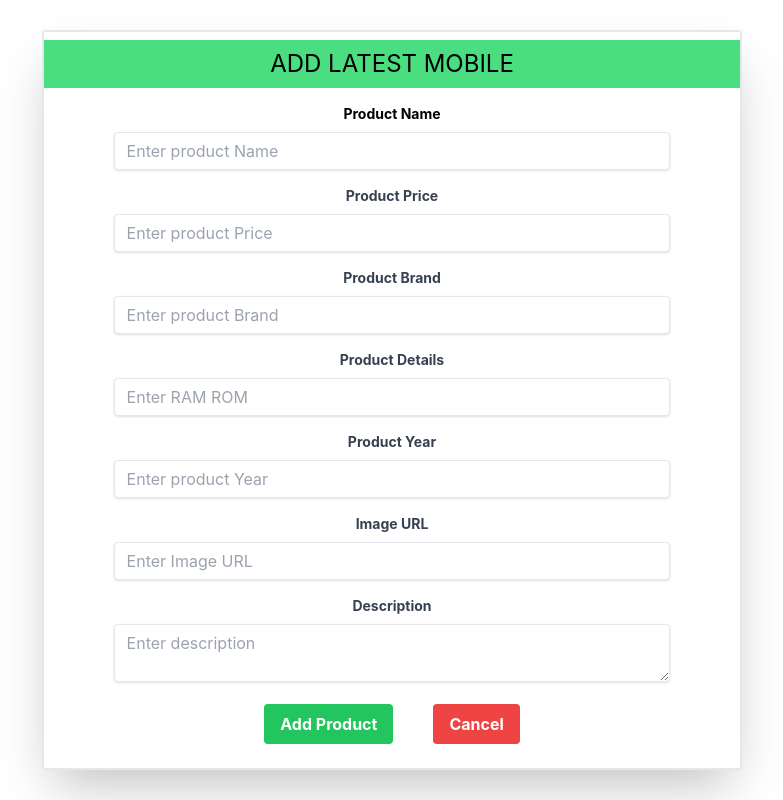
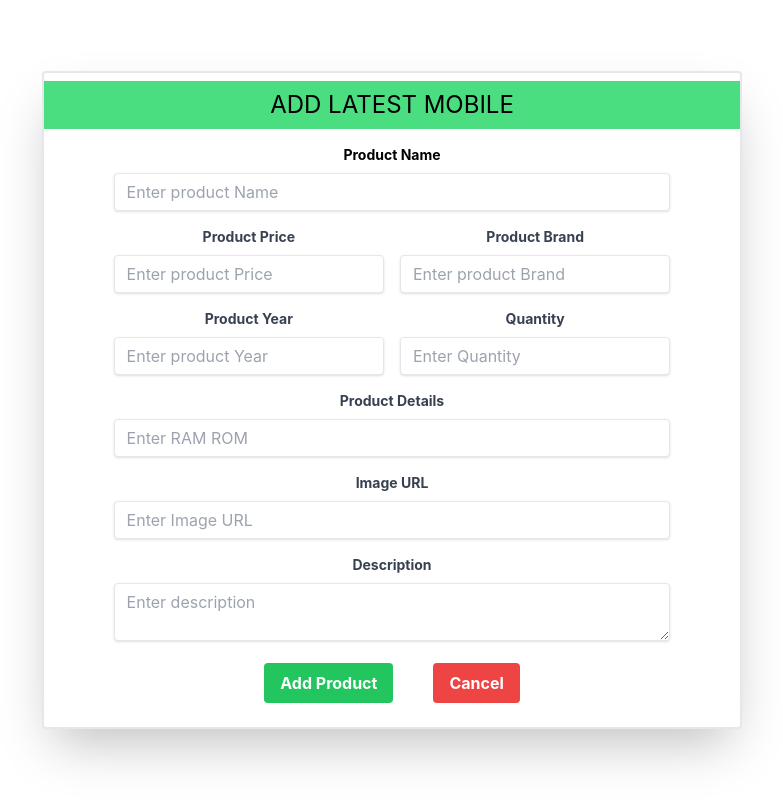
Before and after one commit to NipunaSudesh/Mobile-Store-Management-System, a React (Create React App) app in the folder FrontEnd/: page /addproduct in a window 1280 px wide. Shown: the whole page, without its empty margins (248-1031 px from the left). Built offline with nearby package versions, Linux system fonts and the light colour scheme.

Commit message:
updated admin panel

```diff
--- a/FrontEnd/src/Pages/adminPanel/AddMobile.js
+++ b/FrontEnd/src/Pages/adminPanel/AddMobile.js
@@ -7,6 +7,7 @@ export const AddMobile = () => {
     const [price, setPrice] = useState('');
     const [imgURL, setImgURL] = useState('');
     const [year, setYear] = useState('');
+    const [quantity, setQuantity] = useState('');
     const [brand, setBrand] = useState('');
     const [details, setDetails] = useState('');
     const [description, setDescription] = useState('');
@@ -22,6 +23,7 @@ export const AddMobile = () => {
           price: parseFloat(price),
           imgURL,
           year: parseInt(year),
+          quantity:parseInt(quantity),
           brand,
           details,
           description
@@ -37,6 +39,7 @@ export const AddMobile = () => {
         setPrice('');
         setImgURL('');
         setYear('');
+        setQuantity('');
         setBrand('');
         setDetails('');
         setDescription('');
@@ -83,7 +86,8 @@ export const AddMobile = () => {
                 onChange={(e) => setName(e.target.value)}
               />
             </div>
-            <div className='mb-4'>
+              <div className='flex gap-4 '>
+              <div className='mb-4 w-full'>
               <label className='block text-gray-700 text-sm font-bold mb-2' htmlFor='price'>Product Price</label>
               <input
                 className='shadow appearance-none border rounded w-full py-2 px-3 text-gray-700 leading-tight focus:outline-none focus:shadow-outline'
@@ -96,7 +100,7 @@ export const AddMobile = () => {
                 onChange={(e) => setPrice(e.target.value)}
               />
             </div>
-            <div className='mb-4'>
+            <div className='mb-4 w-full'>
               <label className='block text-gray-700 text-sm font-bold mb-2' htmlFor='brand'>Product Brand</label>
               <input
                 className='shadow appearance-none border rounded w-full py-2 px-3 text-gray-700 leading-tight focus:outline-none focus:shadow-outline'
@@ -109,6 +113,36 @@ export const AddMobile = () => {
                 onChange={(e) => setBrand(e.target.value)}
               />
             </div>
+              </div>
+              <div className='flex gap-4 '>
+              <div className='mb-4 w-full'>
+              <label className='block text-gray-700 text-sm font-bold mb-2' htmlFor='year'>Product Year</label>
+              <input
+                className='shadow appearance-none border rounded w-full py-2 px-3 text-gray-700 leading-tight focus:outline-none focus:shadow-outline'
+                id='year'
+                value={year}
+                type='text'
+                name='year'
+                placeholder='Enter product Year'
+                required
+                onChange={(e) => setYear(e.target.value)}
+              />
+            </div>
+            <div className='mb-4 w-full'>
+              <label className='block text-gray-700 text-sm font-bold mb-2' htmlFor='year'>Quantity</label>
+              <input
+                className='shadow appearance-none border rounded w-full py-2 px-3 text-gray-700 leading-tight focus:outline-none focus:shadow-outline'
+                id='Quantity'
+                value={quantity}
+                type='text'
+                name='Quantity'
+                placeholder='Enter Quantity'
+                required
+                onChange={(e) => setQuantity(e.target.value)}
+              />
+            </div>
+              </div>
+
             <div className='mb-4'>
               <label className='block text-gray-700 text-sm font-bold mb-2' htmlFor='details'>Product Details</label>
               <input
@@ -122,19 +156,7 @@ export const AddMobile = () => {
                 onChange={(e) => setDetails(e.target.value)}
               />
             </div>
-            <div className='mb-4'>
-              <label className='block text-gray-700 text-sm font-bold mb-2' htmlFor='year'>Product Year</label>
-              <input
-                className='shadow appearance-none border rounded w-full py-2 px-3 text-gray-700 leading-tight focus:outline-none focus:shadow-outline'
-                id='year'
-                value={year}
-                type='text'
-                name='year'
-                placeholder='Enter product Year'
-                required
-                onChange={(e) => setYear(e.target.value)}
-              />
-            </div>
+
             <div className='mb-4'>
               <label className='block text-gray-700 text-sm font-bold mb-2' htmlFor='imgURL'>Image URL</label>
               <input
--- a/FrontEnd/src/Pages/adminPanel/AddProduct.js
+++ b/FrontEnd/src/Pages/adminPanel/AddProduct.js
@@ -8,6 +8,7 @@ export const AddProduct = () => {
   const [imgURL, setImgURL] = useState('');
   const [year, setYear] = useState('');
   const [brand, setBrand] = useState('');
+  const [quantity, setQuantity] = useState('');
   const [details, setDetails] = useState('');
   const [description, setDescription] = useState('');
   const [message, setMessage] = useState('');
@@ -22,6 +23,7 @@ export const AddProduct = () => {
         price: parseFloat(price),
         imgURL,
         year: parseInt(year),
+        quantity:parseInt(quantity),
         brand,
         details,
         description
@@ -37,6 +39,7 @@ export const AddProduct = () => {
       setPrice('');
       setImgURL('');
       setYear('');
+      setQuantity('');
       setBrand('');
       setDetails('');
       setDescription('');
@@ -83,7 +86,8 @@ export const AddProduct = () => {
               onChange={(e) => setName(e.target.value)}
             />
           </div>
-          <div className='mb-4'>
+          <div className='flex gap-4 '>
+              <div className='mb-4 w-full'>
               <label className='block text-gray-700 text-sm font-bold mb-2' htmlFor='price'>Product Price</label>
               <input
                 className='shadow appearance-none border rounded w-full py-2 px-3 text-gray-700 leading-tight focus:outline-none focus:shadow-outline'
@@ -96,7 +100,7 @@ export const AddProduct = () => {
                 onChange={(e) => setPrice(e.target.value)}
               />
             </div>
-          <div className='mb-4'>
+            <div className='mb-4 w-full'>
               <label className='block text-gray-700 text-sm font-bold mb-2' htmlFor='brand'>Product Brand</label>
               <input
                 className='shadow appearance-none border rounded w-full py-2 px-3 text-gray-700 leading-tight focus:outline-none focus:shadow-outline'
@@ -108,6 +112,35 @@ export const AddProduct = () => {
                 required
                 onChange={(e) => setBrand(e.target.value)}
               />
+            </div>
+              </div>
+              <div className='flex gap-4 '>
+              <div className='mb-4 w-full'>
+              <label className='block text-gray-700 text-sm font-bold mb-2' htmlFor='year'>Product Year</label>
+              <input
+                className='shadow appearance-none border rounded w-full py-2 px-3 text-gray-700 leading-tight focus:outline-none focus:shadow-outline'
+                id='year'
+                value={year}
+                type='text'
+                name='year'
+                placeholder='Enter product Year'
+                required
+                onChange={(e) => setYear(e.target.value)}
+              />
+            </div>
+            <div className='mb-4 w-full'>
+              <label className='block text-gray-700 text-sm font-bold mb-2' htmlFor='year'>Quantity</label>
+              <input
+                className='shadow appearance-none border rounded w-full py-2 px-3 text-gray-700 leading-tight focus:outline-none focus:shadow-outline'
+                id='Quantity'
+                value={quantity}
+                type='text'
+                name='Quantity'
+                placeholder='Enter Quantity'
+                required
+                onChange={(e) => setQuantity(e.target.value)}
+              />
+            </div>
               </div>
           <div className='mb-4'>
             <label className='block text-gray-700 text-sm font-bold mb-2' htmlFor='details'>Product Details</label>
@@ -122,19 +155,7 @@ export const AddProduct = () => {
               onChange={(e) => setDetails(e.target.value)}
             />
           </div>
-          <div className='mb-4'>
-            <label className='block text-gray-700 text-sm font-bold mb-2' htmlFor='year'>Product Year</label>
-            <input
-              className='shadow appearance-none border rounded w-full py-2 px-3 text-gray-700 leading-tight focus:outline-none focus:shadow-outline'
-              id='year'
-              value={year}
-              type='text'
-              name='year'
-              placeholder='Enter product Year'
-              required
-              onChange={(e) => setYear(e.target.value)}
-            />
-          </div>
+
           <div className='mb-4'>
             <label className='block text-gray-700 text-sm font-bold mb-2' htmlFor='imgURL'>Image URL</label>
             <input
--- a/FrontEnd/src/Pages/adminPanel/AdminPanel.js
+++ b/FrontEnd/src/Pages/adminPanel/AdminPanel.js
@@ -7,31 +7,31 @@ import { AddMobile } from './AddMobile';
 export const AdminPanel = () => {
 const [activeLink,setActiveLink] =useState('dashboard')
 
-useEffect(() => {
-  const handleScroll = () => {
-    const sections = ['dashboard', 'User', 'LatestMobile', 'FeaturedMobile', 'Orders'];
-    const scrollPosition = window.scrollY + 200;
+// useEffect(() => {
+//   const handleScroll = () => {
+//     const sections = ['dashboard', 'User', 'LatestMobile', 'FeaturedMobile', 'Orders'];
+//     const scrollPosition = window.scrollY + 200;
 
-    for (const section of sections) {
-      const element = document.getElementById(section);
-      if (element && scrollPosition >= element.offsetTop && scrollPosition < element.offsetTop + element.offsetHeight) {
-        setActiveLink(section);
-        break;
-      }
-    }
-  };
+//     for (const section of sections) {
+//       const element = document.getElementById(section);
+//       if (element && scrollPosition >= element.offsetTop && scrollPosition < element.offsetTop + element.offsetHeight) {
+//         setActiveLink(section);
+//         break;
+//       }
+//     }
+//   };
 
-  window.addEventListener('scroll', handleScroll);
-  return () => window.removeEventListener('scroll', handleScroll);
-}, []);
+//   window.addEventListener('scroll', handleScroll);
+//   return () => window.removeEventListener('scroll', handleScroll);
+// }, []);
 
   return (
     <div className='w-full flex flex-col'>
-      <div className=' bg-gray-200 flex flex-col'>
-        <div className='bg-green-700 text-white h-[50px] items-center  text-center justify-center'>
+      <div className='sticky top-0 z-40 bg-gray-200 flex flex-col'>
+        <div className=' bg-green-700 text-white h-[50px] items-center  text-center justify-center'>
             <h2>hello admin nipuna</h2>
         </div>
-        <div className='bg-gray-200 py-1 nav-links items-center justify-center mx-auto shadow-md sticky top-0 z-40'>
+        <div className='bg-gray-200 py-1 nav-links items-center justify-center mx-auto shadow-md '>
           <ul className='flex justify-center gap-2 mdl:gap-3 lgl:gap-10 sm:flex-nowrap'>
           <li className='p-1 hover:bg-gray-400 rounded-sm'>
           <a
```
Also changed, not shown: 2 other files (tests, documents, lock files or other folders). Lines whose indentation alone changed are shown as unchanged.
